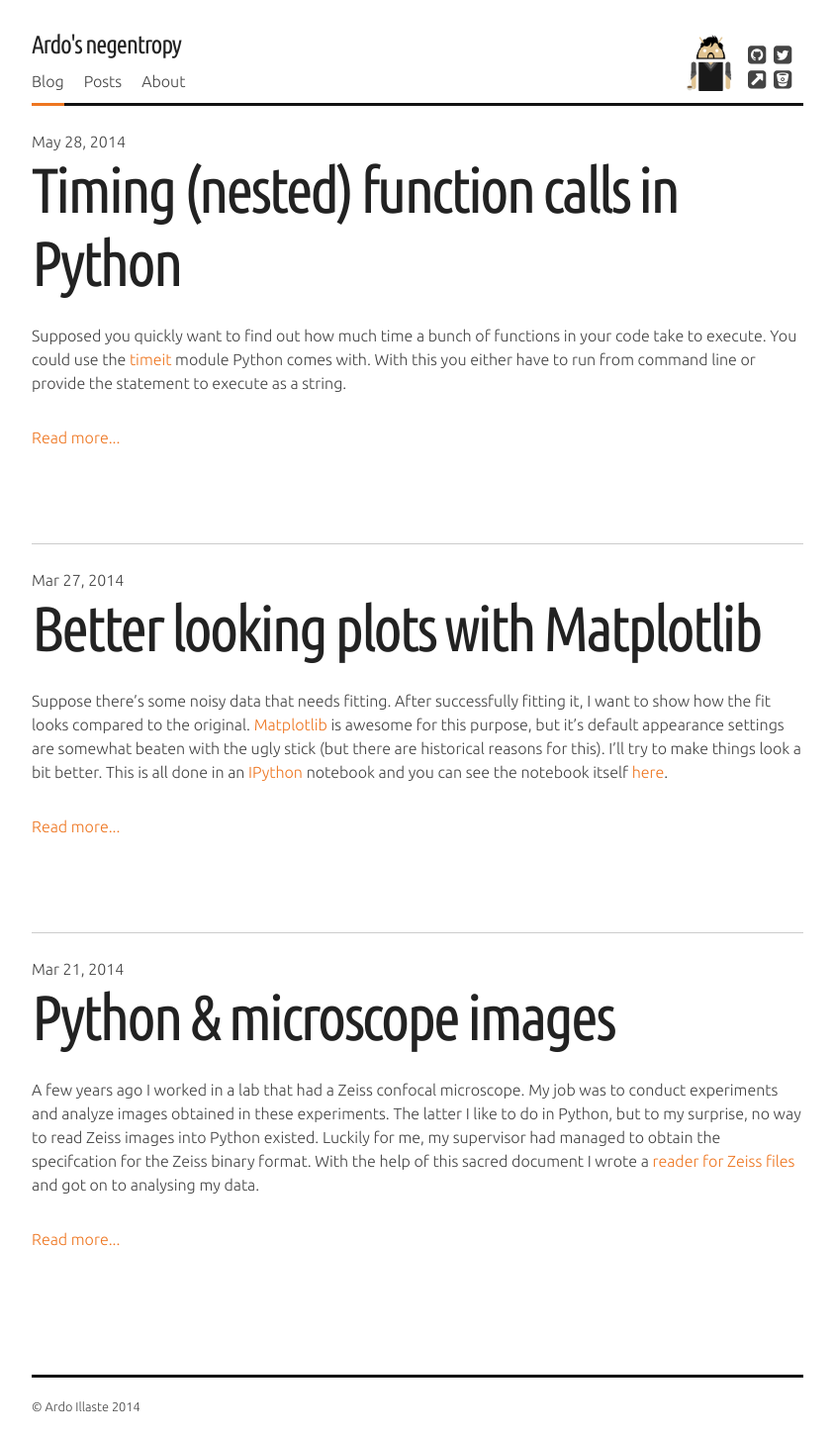
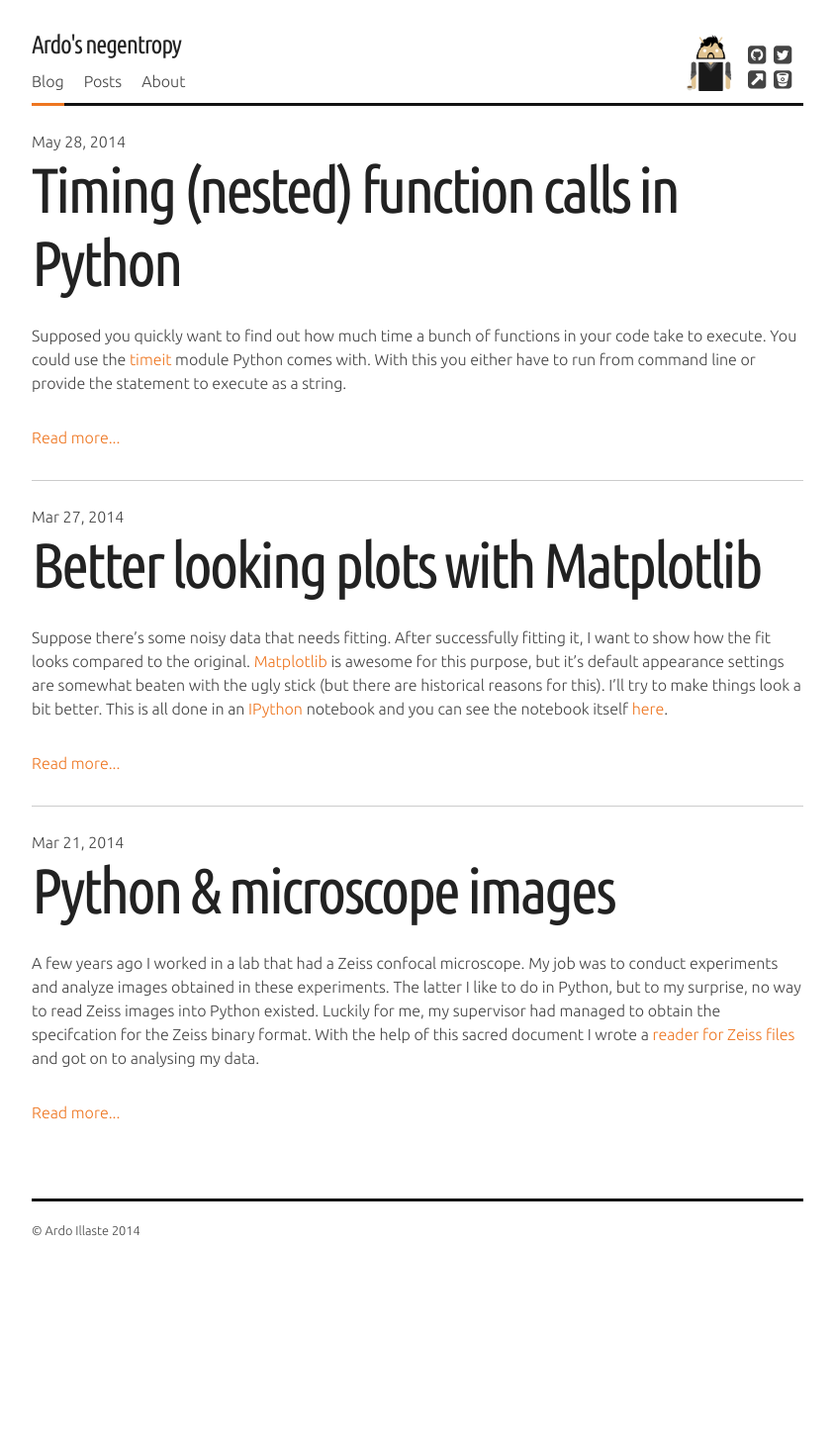
Before and after one commit to ardoi/ardoi.github.io, a Jekyll site: the page built from index.html, in a window 1280 px wide. Shown: the whole page at 99% size, without its empty margins (218-1061 px from the left). Built offline with Jekyll 4.4.1, drawn with Linux system fonts in a browser that asks for light colours; nearby versions of some CDN libraries; Markdown is read by kramdown in place of the engine named in the settings; the list of posts is cut into pages by our own code; after the commit the page ends 1274 px from its top, so only the background shows below that.

Commit message:
css update

```diff
--- a/_sass/mobile.scss
+++ b/_sass/mobile.scss
@@ -283,7 +283,7 @@ ul {
 
 .post {
     border-top: 1px solid $lightGrey;
-    margin-bottom: 5em;
+    margin-bottom: 1em;
 }
 
 .post:first-child {
--- a/css/mobile.css
+++ b/css/mobile.css
@@ -345,7 +345,7 @@ ul {
 /* line 284, ../_sass/mobile.scss */
 .post {
   border-top: 1px solid #cccccc;
-  margin-bottom: 5em; }
+  margin-bottom: 1em; }
 
 /* line 289, ../_sass/mobile.scss */
 .post:first-child {
```
Also changed, not shown: 1 other file.
